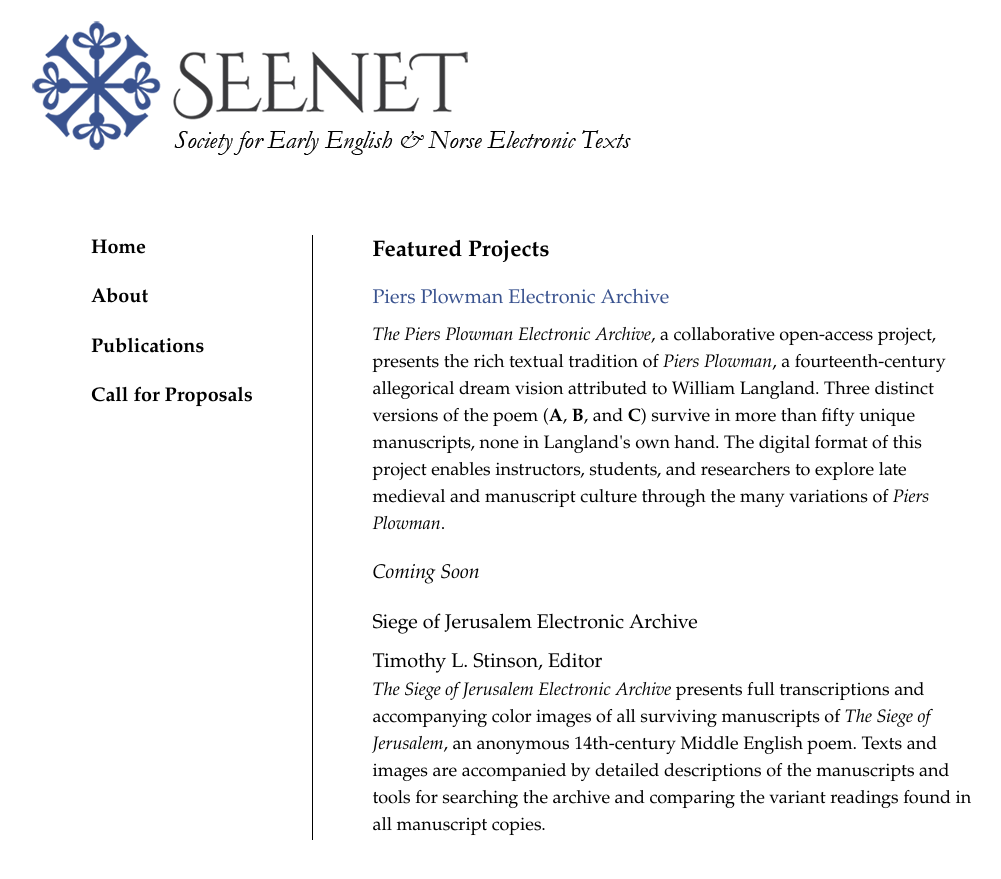
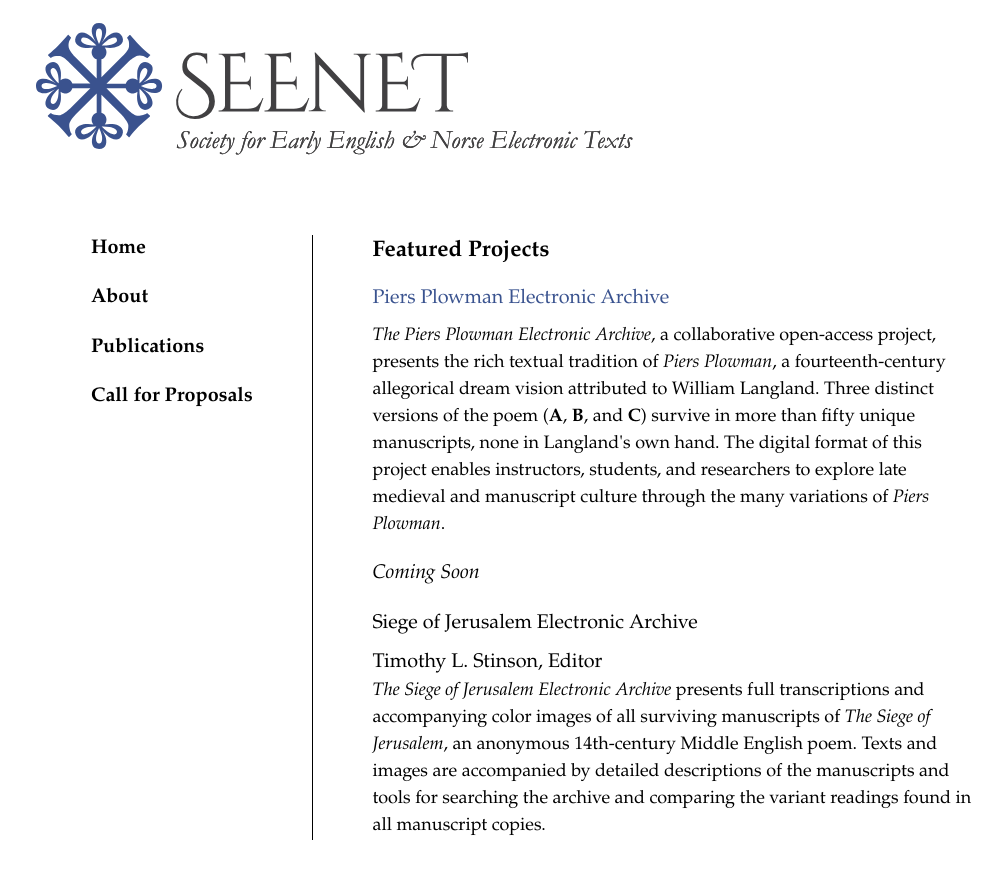
Before and after one commit to seenet-medieval/seenet-medieval.github.io, a Jekyll site: the page built from index.html, in a window 1280 px wide. Shown: the top 879 px of the page, without its empty margins (93-1094 px from the left). Built offline with Jekyll 4.4.1, drawn with Linux system fonts in a browser that asks for light colours.

Commit message:
replace png banner with svg

```diff
--- a/_layouts/default.html
+++ b/_layouts/default.html
@@ -24,7 +24,7 @@
     <body>
         <header>
             <div id="banner">
-                <img src="/images/seenet_banner.png"
+                <img src="/images/seenet_banner.svg"
                     alt="Society for Early English and
                  Norse Electronic Texts" />
             </div>
--- a/css/seenet.scss
+++ b/css/seenet.scss
@@ -13,14 +13,15 @@
     padding:0 1ex 0 1ex;
 }
 #banner {
-    max-width:100%;
+    width:100%;
     min-height:15%;
     margin-bottom:3em;
     overflow-x:hidden;
 }
 #banner img {
-    max-width:170%;
-    height:auto;
+    max-width:633px;
+    max-height:171px;
+    margin:0 6% 0 6%;
 }
 nav {
     width:30%;
@@ -200,7 +201,6 @@
         margin-bottom:0.5em;
     }
     #banner img {
-	    margin-left:-11%;
-    	max-width:190%;
+	    margin:0;
     }
 }
```
Also changed, not shown: images/seenet_banner.png (deleted), images/seenet_banner.svg (added).
